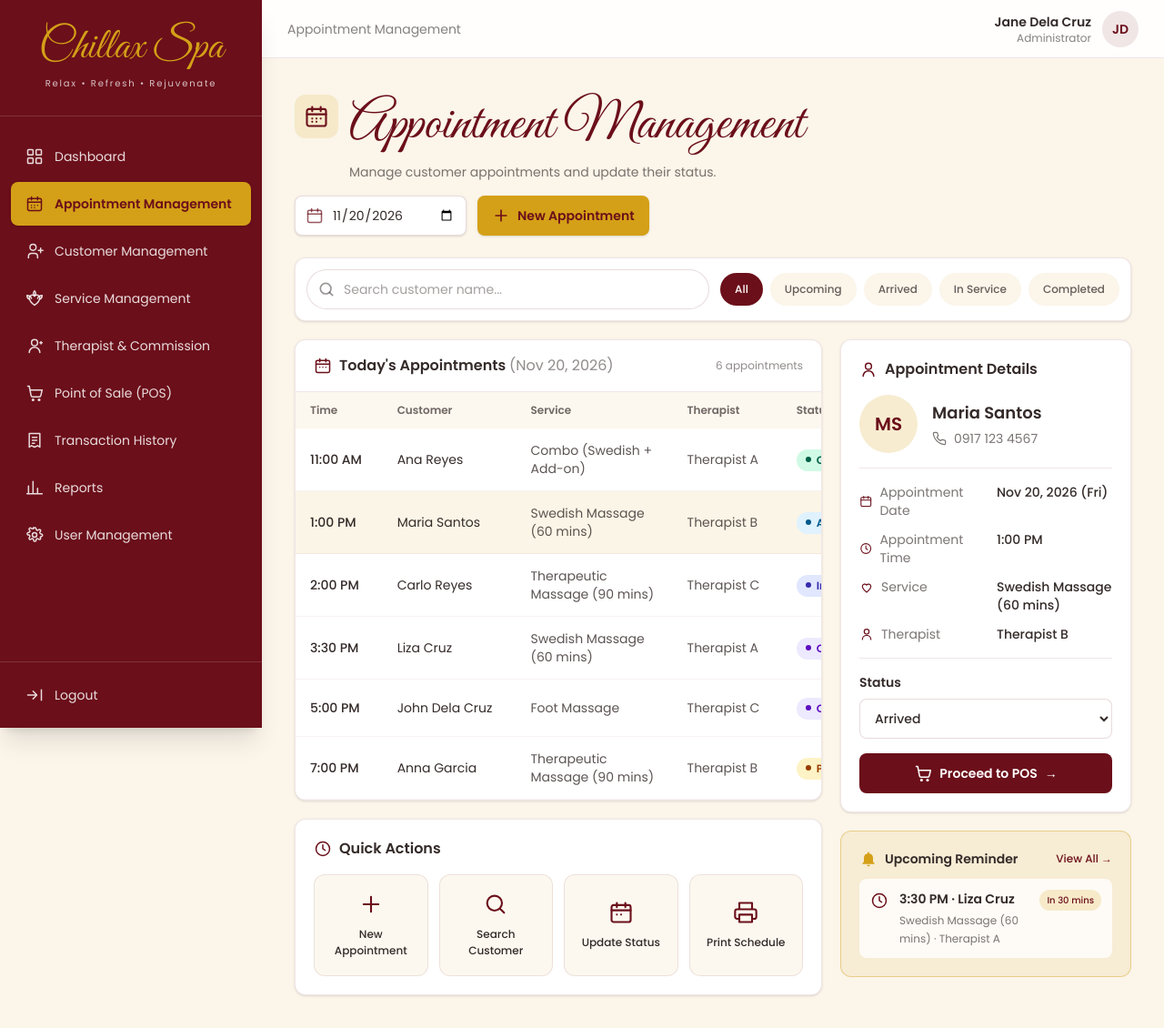
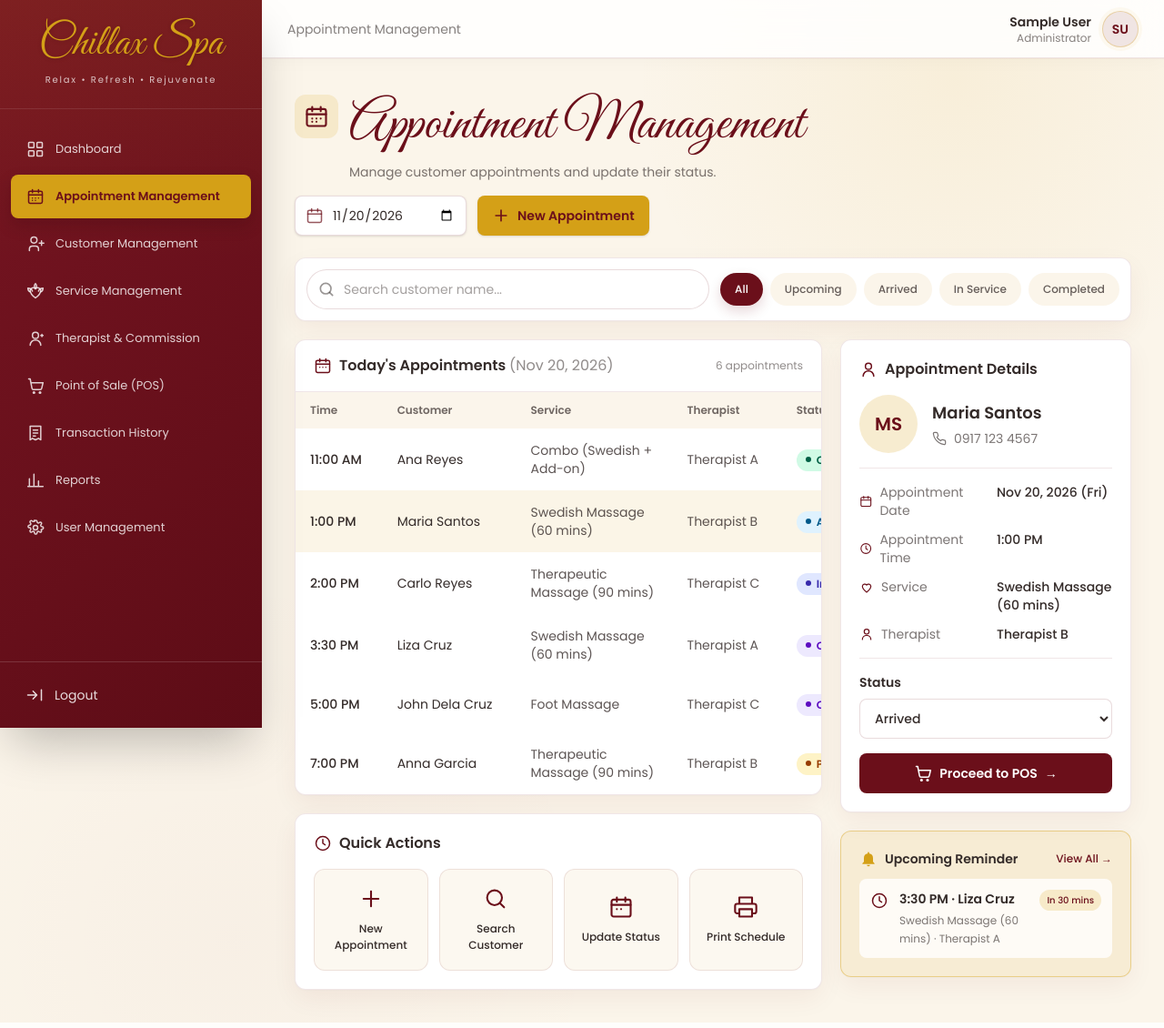
Before and after one commit to thebaconyang21/chillax-spa, a Laravel app: page /appointments in a window 1280 px wide. Shown: the whole page at 91% size. Run offline with Laravel 12, Linux system fonts and the light colour scheme; the visitor is signed in with stand-in values (Sample User, id 1); style sheets or scripts are compiled from the project's sources.

Commit message:
Improvement of UI

```diff
--- a/resources/css/app.css
+++ b/resources/css/app.css
@@ -18,3 +18,114 @@
     --font-sans: 'Poppins', ui-sans-serif, system-ui, sans-serif;
     --font-display: 'Great Vibes', cursive;
 }
+
+html {
+    scroll-behavior: smooth;
+}
+
+body {
+    background-image:
+        radial-gradient(circle at 82% 8%, rgba(212, 160, 23, 0.08), transparent 22rem),
+        radial-gradient(circle at 20% 92%, rgba(107, 15, 26, 0.025), transparent 26rem);
+}
+
+::selection {
+    background: rgba(212, 160, 23, 0.35);
+    color: #342b29;
+}
+
+* {
+    scrollbar-width: thin;
+    scrollbar-color: rgba(107, 15, 26, 0.22) transparent;
+}
+
+*::-webkit-scrollbar {
+    width: 8px;
+    height: 8px;
+}
+
+*::-webkit-scrollbar-thumb {
+    border-radius: 999px;
+    background: rgba(107, 15, 26, 0.22);
+}
+
+#sidebar {
+    background-image:
+        linear-gradient(180deg, rgba(212, 160, 23, 0.08), transparent 18rem),
+        linear-gradient(135deg, #771522 0%, #5d0c16 100%);
+}
+
+#sidebar nav a {
+    position: relative;
+    border: 1px solid transparent;
+}
+
+#sidebar nav a[aria-current="page"] {
+    box-shadow: 0 8px 18px rgba(40, 8, 12, 0.18);
+}
+
+header#app-header {
+    box-shadow: 0 1px 0 rgba(107, 15, 26, 0.04), 0 5px 18px rgba(52, 43, 41, 0.025);
+}
+
+main section.rounded-xl,
+main article.rounded-xl {
+    box-shadow:
+        0 1px 2px rgba(52, 43, 41, 0.025),
+        0 10px 28px rgba(107, 15, 26, 0.055);
+}
+
+main input:not([type="checkbox"]),
+main select {
+    transition: border-color 180ms ease, box-shadow 180ms ease, background-color 180ms ease;
+}
+
+main button,
+main a {
+    transition-duration: 180ms;
+}
+
+main table {
+    border-collapse: separate;
+    border-spacing: 0;
+}
+
+main table thead {
+    background: rgba(251, 245, 234, 0.92);
+}
+
+main table tbody tr {
+    transition: background-color 180ms ease, box-shadow 180ms ease;
+}
+
+main table tbody tr:hover {
+    background: rgba(212, 160, 23, 0.035);
+}
+
+main [role="tab"][aria-selected="true"],
+.appointment-filter[aria-pressed="true"] {
+    box-shadow: 0 6px 14px rgba(107, 15, 26, 0.16);
+}
+
+@media (prefers-reduced-motion: no-preference) {
+    main article.rounded-xl,
+    main section.rounded-xl {
+        animation: spa-fade-in 420ms ease-out both;
+    }
+
+    main section.rounded-xl:nth-child(2),
+    main article.rounded-xl:nth-child(2) {
+        animation-delay: 60ms;
+    }
+}
+
+@keyframes spa-fade-in {
+    from {
+        opacity: 0;
+        transform: translateY(6px);
+    }
+    to {
+        opacity: 1;
+        transform: translateY(0);
+    }
+}
--- a/resources/views/auth/login.blade.php
+++ b/resources/views/auth/login.blade.php
@@ -15,8 +15,8 @@
         <div class="pointer-events-none absolute -left-24 -top-24 h-72 w-72 rounded-full border border-gold/10" aria-hidden="true"></div>
         <div class="pointer-events-none absolute -bottom-36 -right-24 h-96 w-96 rounded-full border border-gold/10" aria-hidden="true"></div>
 
-        <section class="relative my-auto w-full max-w-md rounded-3xl border border-gold/45 bg-gold/10 p-1.5 shadow-2xl shadow-black/25">
-            <div class="rounded-[1.35rem] border border-gold/25 bg-cream px-6 py-9 sm:px-10 sm:py-11">
+        <section class="relative my-auto w-full max-w-md rounded-3xl border border-gold/45 bg-gold/10 p-1.5 shadow-2xl shadow-black/25 backdrop-blur-sm">
+            <div class="rounded-[1.35rem] border border-gold/25 bg-cream/95 px-6 py-9 shadow-inner sm:px-10 sm:py-11">
                 <header class="mb-8 text-center">
                     <div class="mx-auto mb-4 flex h-14 w-14 items-center justify-center rounded-full border border-gold/50 bg-gold/10 text-maroon">
                         <svg class="h-8 w-8" viewBox="0 0 32 32" fill="none" stroke="currentColor" stroke-width="1.25" stroke-linecap="round" stroke-linejoin="round" aria-hidden="true">
--- a/resources/views/layouts/app.blade.php
+++ b/resources/views/layouts/app.blade.php
@@ -13,9 +13,9 @@
 <body class="min-h-screen bg-cream font-sans text-ink antialiased">
     <div id="sidebar-overlay" class="fixed inset-0 z-30 hidden bg-ink/50 md:hidden"></div>
 
-    <aside id="sidebar" class="fixed inset-y-0 left-0 z-40 flex w-72 -translate-x-full flex-col bg-maroon text-white shadow-xl transition-transform duration-300 md:translate-x-0">
-        <a href="{{ route('dashboard') }}" class="flex flex-col items-center border-b border-white/15 px-6 py-7 text-center">
-            <span class="font-display text-5xl leading-none text-gold">Chillax Spa</span>
+    <aside id="sidebar" class="fixed inset-y-0 left-0 z-40 flex w-72 -translate-x-full flex-col bg-maroon text-white shadow-2xl transition-transform duration-300 md:translate-x-0">
+        <a href="{{ route('dashboard') }}" class="flex flex-col items-center border-b border-white/10 px-6 py-6 text-center">
+            <span class="font-display text-5xl leading-none text-gold drop-shadow-sm">Chillax Spa</span>
             <span class="mt-2 text-[10px] tracking-[0.18em] text-white/75">Relax &bull; Refresh &bull; Rejuvenate</span>
         </a>
 
@@ -40,7 +40,7 @@
                 @endphp
                 <a href="{{ isset($item['route']) ? route($item['route']) : '#' }}"
                     @if ($isActive) aria-current="page" @endif
-                    class="flex min-h-12 items-center gap-3 rounded-lg px-4 py-3 text-sm transition {{ $isActive ? 'bg-gold font-semibold text-maroon shadow-sm' : 'text-white/85 hover:bg-white/10 hover:text-white' }}">
+                    class="flex min-h-12 items-center gap-3 rounded-lg px-4 py-3 text-[13px] transition {{ $isActive ? 'bg-gold font-semibold text-maroon shadow-sm' : 'text-white/80 hover:translate-x-0.5 hover:bg-white/10 hover:text-white' }}">
                     <svg class="h-5 w-5 shrink-0" viewBox="0 0 24 24" fill="none" stroke="currentColor" stroke-width="1.8" stroke-linecap="round" stroke-linejoin="round" aria-hidden="true">
                         @switch($item['icon'])
                             @case('dashboard')
@@ -89,17 +89,25 @@
     </aside>
 
     <div class="min-h-screen md:pl-72">
-        <header class="sticky top-0 z-20 flex h-16 items-center justify-between border-b border-maroon/10 bg-white/90 px-4 backdrop-blur sm:px-7">
+        <header id="app-header" class="sticky top-0 z-20 flex h-16 items-center justify-between border-b border-maroon/10 bg-white/85 px-4 backdrop-blur-xl sm:px-7">
             <button id="sidebar-toggle" type="button" class="inline-flex h-10 w-10 items-center justify-center rounded-lg text-ink transition hover:bg-maroon/5 focus:outline-none focus:ring-2 focus:ring-gold md:hidden" aria-label="Open navigation" aria-expanded="false" aria-controls="sidebar">
                 <svg class="h-6 w-6" viewBox="0 0 24 24" fill="none" stroke="currentColor" stroke-width="2" stroke-linecap="round" aria-hidden="true"><path d="M4 6h16M4 12h16M4 18h16"/></svg>
             </button>
             <div class="hidden text-sm text-ink/60 sm:block">@yield('breadcrumb', 'Spa Management')</div>
             <div class="ml-auto flex items-center gap-3">
                 <div class="text-right">
-                    <p class="text-sm font-semibold">Jane Dela Cruz</p>
-                    <p class="text-xs text-ink/60">Administrator</p>
+                    <p class="text-sm font-semibold">{{ auth()->user()->name ?? 'Jane Dela Cruz' }}</p>
+                    <p class="text-xs text-ink/60">{{ auth()->user()?->isAdmin() ? 'Administrator' : 'Cashier / Staff' }}</p>
                 </div>
-                <div class="flex h-10 w-10 items-center justify-center rounded-full bg-maroon/10 text-sm font-semibold text-maroon" aria-hidden="true">JD</div>
+                @php
+                    $layoutUserName = auth()->user()->name ?? 'Jane Dela Cruz';
+                    $layoutInitials = collect(preg_split('/\s+/', trim($layoutUserName)))
+                        ->filter()
+                        ->take(2)
+                        ->map(fn ($part) => strtoupper(substr($part, 0, 1)))
+                        ->implode('');
+                @endphp
+                <div class="flex h-10 w-10 items-center justify-center rounded-full border border-gold/30 bg-maroon/10 text-sm font-semibold text-maroon ring-4 ring-gold/5" aria-hidden="true">{{ $layoutInitials }}</div>
             </div>
         </header>
 
```
